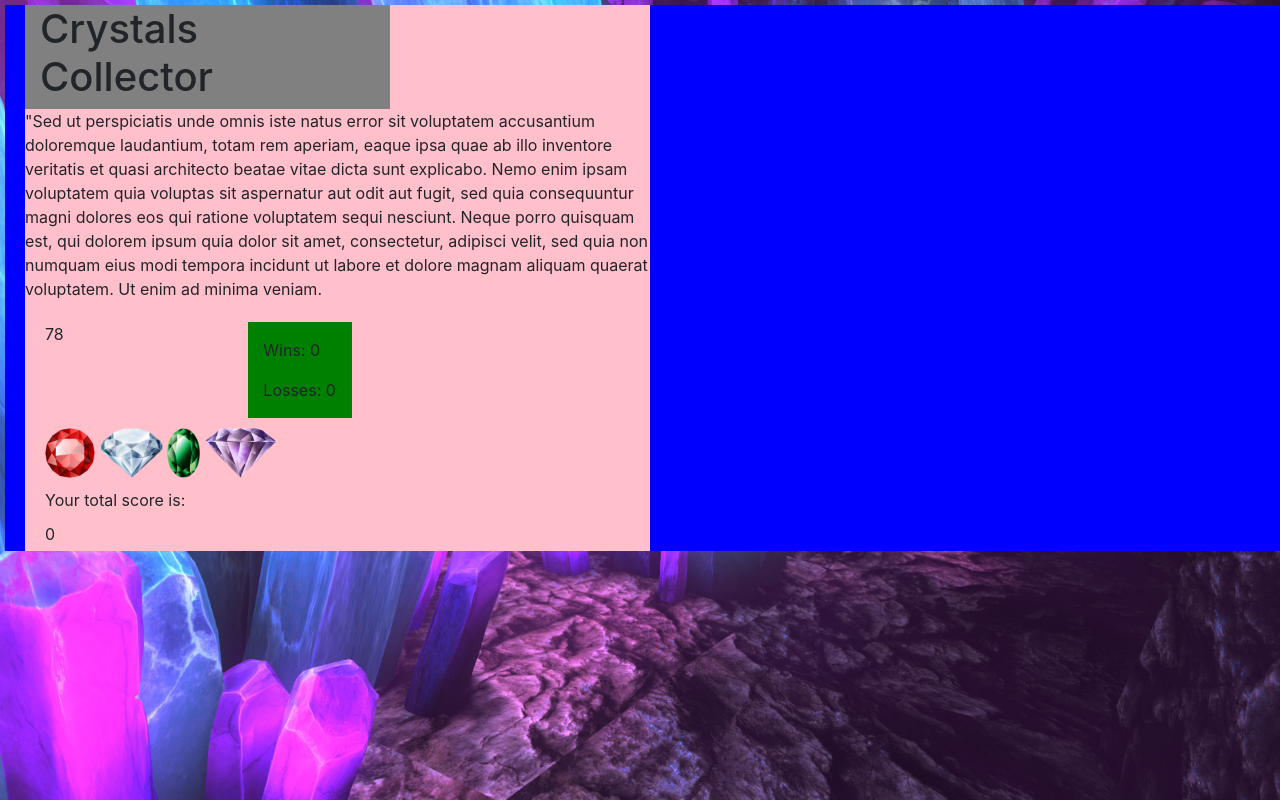
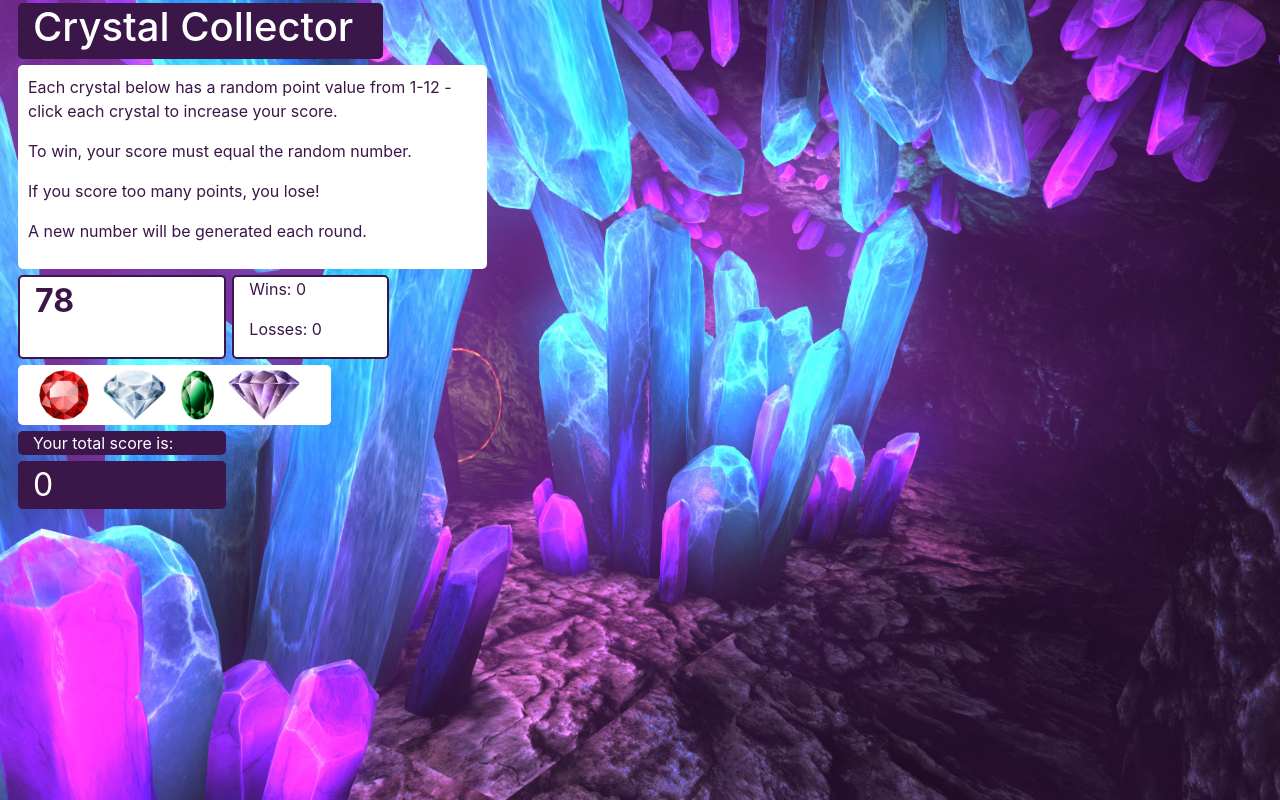
Before and after one commit to tunkytime/cyrstal-collector, a plain HTML site: page index.html in a window 1280 px wide. Drawn offline with nearby package versions, Linux system fonts and the light colour scheme.

Commit message:
finished game

```diff
--- a/assets/css/style.css
+++ b/assets/css/style.css
@@ -1,61 +1,60 @@
 .crystal {
 	height: 50px;
+	margin-right: 10px;
 }
 
 body {
-	background: url("../images/background.jpg") no-repeat center center fixed;
+	background: url("../images/background.jpg") no-repeat center fixed;
 	background-size: cover;
+	color: #3B1649;
 }
 
-.container {
-	background: blue;
+.col {
+	margin: 3px;
+	border-radius: 5px;
 }
 
-.col-sm-1 {
-	background: yellow;
+.header {
+	background: #3B1649;
+	color: #FFF;
 }
 
-.col-sm-2 {
-	background: green;
+.gameRules {
+	background: #FFF;
+	padding: 10px;
 }
 
-.col-sm-3 {
-	background: orange;
+.randomNumberContainer {
+	background: #FFF;
+	border: 2px solid #3B1649;
+	color: #3B1649;
+	font-size: 2em;
+	font-weight: bold;
 }
 
-.col-sm-4 {
-	background: pink;
+.statsContainer {
+	background: #FFF;
+	border: 2px solid #3B1649;
+	color: #3B1649;
 }
 
-.col-sm-5 {
-	background: teal;
+.imageContainer {
+	background: #FFF;
+	padding: 5px;
 }
 
-.col-sm-6 {
-	background: pink;
+.totalScore {
+	background: #3B1649;
+	color: #FFF;
 }
 
-.col-sm-7 {
-	background: gray;
+#scoreSum {
+	font-size: 2em;
+	color: #FFF;
 }
 
-.col-sm-8 {
-	background: white;
+#message {
+	font-size: 2em;
+	font-weight: bold;
+	color: #FFF;
 }
-
-.col-sm-9 {
-	background: black;
-}
-
-.col-sm-10 {
-	background: pink;
-}
-
-.col-sm-11 {
-	background: brown;
-}
-
-
-.col {
-	margin: 5px;
-}
--- a/assets/javascript/game.js
+++ b/assets/javascript/game.js
@@ -28,6 +28,9 @@ $(document).ready(function() {
 		win: "You won!",
 		lose: "You lost!"
 	};
+
+	//var clickSound = document.createElement("audio");
+	//	clickSound.setAttribute("src", "assets/sounds/click.wav");
 
 	for (var i = 0; i < crystals.length; i++) {
 		console.log(crystals[i]);
@@ -84,4 +87,5 @@ $(document).ready(function() {
 		randomNumber = Math.floor(Math.random() * 120) + 19;
 		$("#randomNumber").text(randomNumber);
 	};
+
 });
--- a/index.html
+++ b/index.html
@@ -24,32 +24,42 @@
 
 <body>
 
-	<div class="container col col-sm-12">
-		<div class="col col-sm-6">
+	<div class="container col-12">
+		<div class="col-sm-6">
 			<div class="row">
-				<div class="col-sm-7">
-					<h1>Crystals Collector</h1>
+				<div class="col col-sm-7 header">
+					<h1>Crystal Collector</h1>
+				</div>
+				<div class="col-sm-5"></div>
+			</div>
+
+			<div class="row">
+				<div class="col col-sm-9 gameRules">
+					<p>Each crystal below has a random point value from 1-12 - click each crystal to increase your score.</p>
+					<p>To win, your score must equal the random number.</p>
+					<p>If you score too many points, you lose!</p>
+					<p>A new number will be generated each round.</p>
+					</p>
 				</div>
 			</div>
 
 			<div class="row">
-				<p>"Sed ut perspiciatis unde omnis iste natus error sit voluptatem accusantium doloremque laudantium, totam rem aperiam, eaque ipsa quae ab illo inventore veritatis et quasi architecto beatae vitae dicta sunt explicabo. Nemo enim ipsam voluptatem quia voluptas sit aspernatur aut odit aut fugit, sed quia consequuntur magni dolores eos qui ratione voluptatem sequi nesciunt. Neque porro quisquam est, qui dolorem ipsum quia dolor sit amet, consectetur, adipisci velit, sed quia non numquam eius modi tempora incidunt ut labore et dolore magnam aliquam quaerat voluptatem. Ut enim ad minima veniam.
-				</p>
-			</div>
-
-			<div class="row">
-				<div class="col col-sm-4">
+				<div class="col col-sm-4 randomNumberContainer">
 					<span id="randomNumber"></span>
 				</div>
-				<div class="col col-sm-2">
-					<p id="message"></p>
+				<div class="col col-sm-3 statsContainer">
 					<p>Wins: <span id="wins">0</span></p>
 					<p>Losses: <span id="losses">0</span></p>
+				</div>
+				<div class="col col-sm-4">
+					<div class="row">
+						<p id="message"></p>
+					</div>
 				</div>
 			</div>
 
 			<div class="row">
-				<div class="col col-sm-12">
+				<div class="col col-sm-6 imageContainer text-center">
 					<img src="assets/images/crystalRed.png" class="crystal" id="redCrystal">
 					<img src="assets/images/crystalBlue.png" class="crystal" id="blueCrystal">
 					<img src="assets/images/crystalGreen.png" class="crystal" id="greenCrystal">
@@ -58,11 +68,11 @@
 			</div>
 
 			<div class="row">
-				<div class="col col-sm-4">Your total score is:</div>
+				<div class="col col-sm-4 totalScore">Your total score is:</div>
 			</div>
 
 			<div class="row">
-				<div class="col col-sm-4">
+				<div class="col col-sm-4 totalScore">
 					<span id="scoreSum"></span>
 				</div>
 			</div>
@@ -72,4 +82,5 @@
 	</div>
 
 	<script src="assets/javascript/game.js"></script>
+
 </body>
```
Also changed, not shown: 1 other file.
